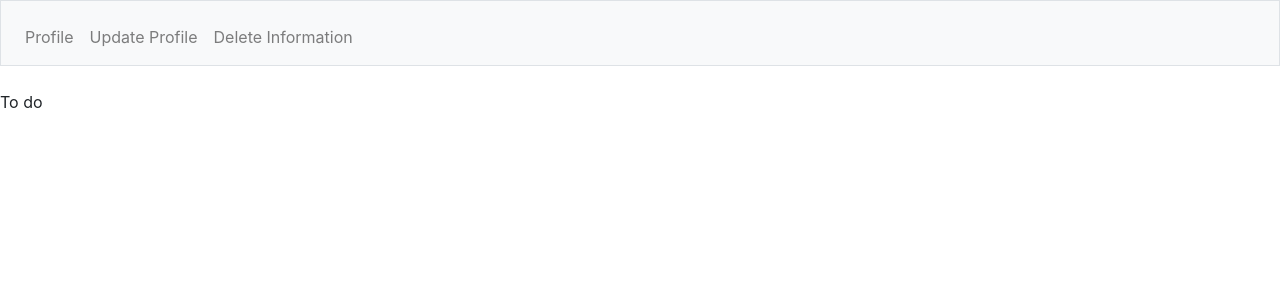
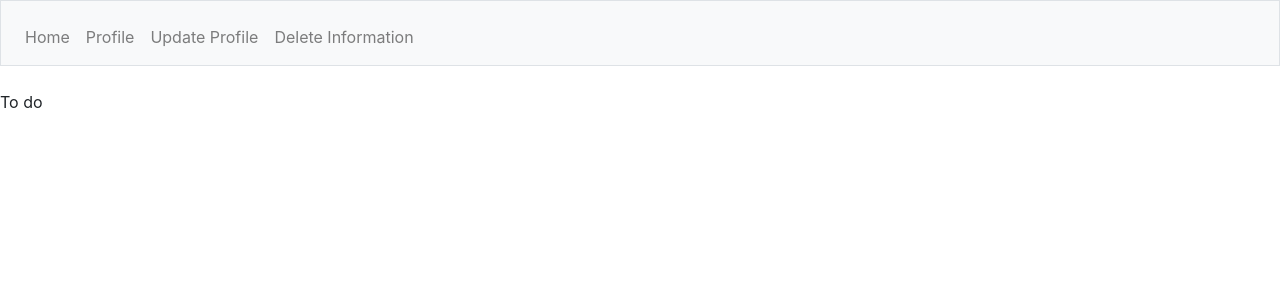
Before and after one commit to AdelaMester/OAuth-Django, a Django app: page /deleteinformation/ in a window 1280 px wide. Shown: the top 300 px of the page. Run offline with Django 3.2, Linux system fonts and the light colour scheme.

Commit message:
Added fourth template

```diff
--- a/crudapp/templates/crudapp/layout.html
+++ b/crudapp/templates/crudapp/layout.html
@@ -24,6 +24,7 @@
             </button>
             <div class="collapse navbar-collapse" id="navbar">
                 <ul class="navbar-nav mr-auto mt-2">
+                    <li class="nav-item"><a class="nav-link" href="/home">Home</a></li>
                     <li class="nav-item"><a class="nav-link" href="/profile">Profile</a></li>
                     <li class="nav-item"><a class="nav-link" href="/updateprofile">Update Profile</a></li>
                     <li class="nav-item"><a class="nav-link" href="/deleteinformation">Delete Information</a></li>
--- a/crudapp/urls.py
+++ b/crudapp/urls.py
@@ -4,6 +4,7 @@ from django.urls import path
 
 urlpatterns = [
     path("", views.index, name="index"),
+    path("home/", views.home, name="home"),
     path("profile/", views.profile, name="profile"),
     path("updateprofile/", views.updateprofile, name="updateprofile"),
     path("deleteinformation/", views.deleteinformation, name="deleteinformation"),
--- a/crudapp/views.py
+++ b/crudapp/views.py
@@ -13,6 +13,9 @@ redirect_uri = "https://oauth-crudapp.herokuapp.com/callback"
 def index(request):
     return render(request, "crudapp/index.html")
 
+def home(request):
+    if request.method == 'GET':
+        return render(request, "crudapp/home.html")
 
 def profile(request):
     if request.method == 'GET':
```
